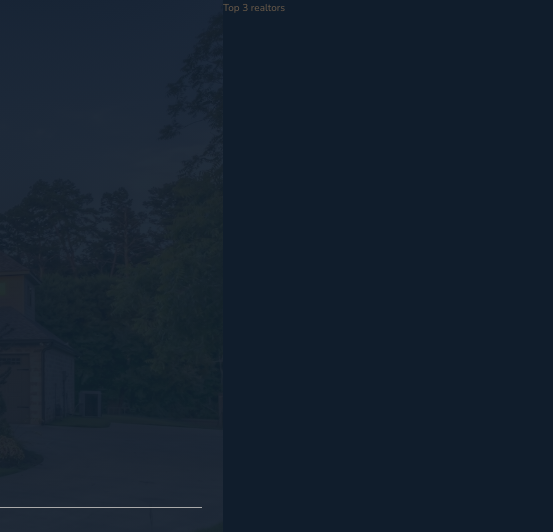
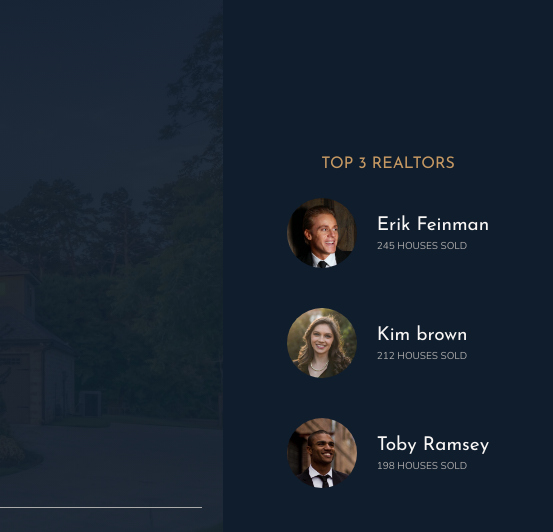
Before and after one commit to Eder87rh/nexter, a website: page index.html in a window 1280 px wide. Shown: the top 532 px of the page, 727-1280 px from the left. Drawn offline with nearby package versions, Linux system fonts and the light colour scheme.

Commit message:
Realtors section

```diff
--- a/index.html
+++ b/index.html
@@ -29,7 +29,26 @@
           </div>
         </header>
         <div class="realtors">
-          Top 3 realtors
+          <h3 class="heading-3">Top 3 realtors</h3>
+          <div class="realtors__list">
+            <img src="img/realtor-1.jpeg" alt="Realtor 1" class="realtors__img">
+            <div class="realtors__details">
+              <h4 class="heading-4 heading-4--light">Erik Feinman</h4>
+              <p class="realtors__sold">245 houses sold</p>
+            </div>
+
+            <img src="img/realtor-2.jpeg" alt="Realtor 2" class="realtors__img">
+            <div class="realtors__details">
+              <h4 class="heading-4 heading-4--light">Kim brown</h4>
+              <p class="realtors__sold">212 houses sold</p>
+            </div>
+
+            <img src="img/realtor-3.jpeg" alt="Realtor 3" class="realtors__img">
+            <div class="realtors__details">
+              <h4 class="heading-4 heading-4--light">Toby Ramsey</h4>
+              <p class="realtors__sold">198 houses sold</p>
+            </div>
+          </div>
         </div>
         <section class="features">
           <div class="feature">
--- a/sass/_realtors.scss
+++ b/sass/_realtors.scss
@@ -1,4 +1,31 @@
 .realtors {
   background-color: $color-secondary;
   grid-column: col-start 7 / full-end;
+  padding: 3rem;
+
+  display: grid;
+  align-content: center;
+  justify-content: center;
+  justify-items: center;
+  grid-row-gap: 2rem;
+
+  &__list {
+    display: grid;
+    grid-template-columns: min-content max-content;
+    grid-column-gap: 2rem;
+    grid-row-gap: 5vh;
+    align-items: center;
+  }
+
+  &__img {
+    width: 7rem;
+    border-radius: 50%;
+    display: block;
+  }
+
+  &__sold {
+    text-transform: uppercase;
+    color: $color-grey-light-2;
+    margin-top: -3px;
+  }
 }
```
Also changed, not shown: css/style.css.
